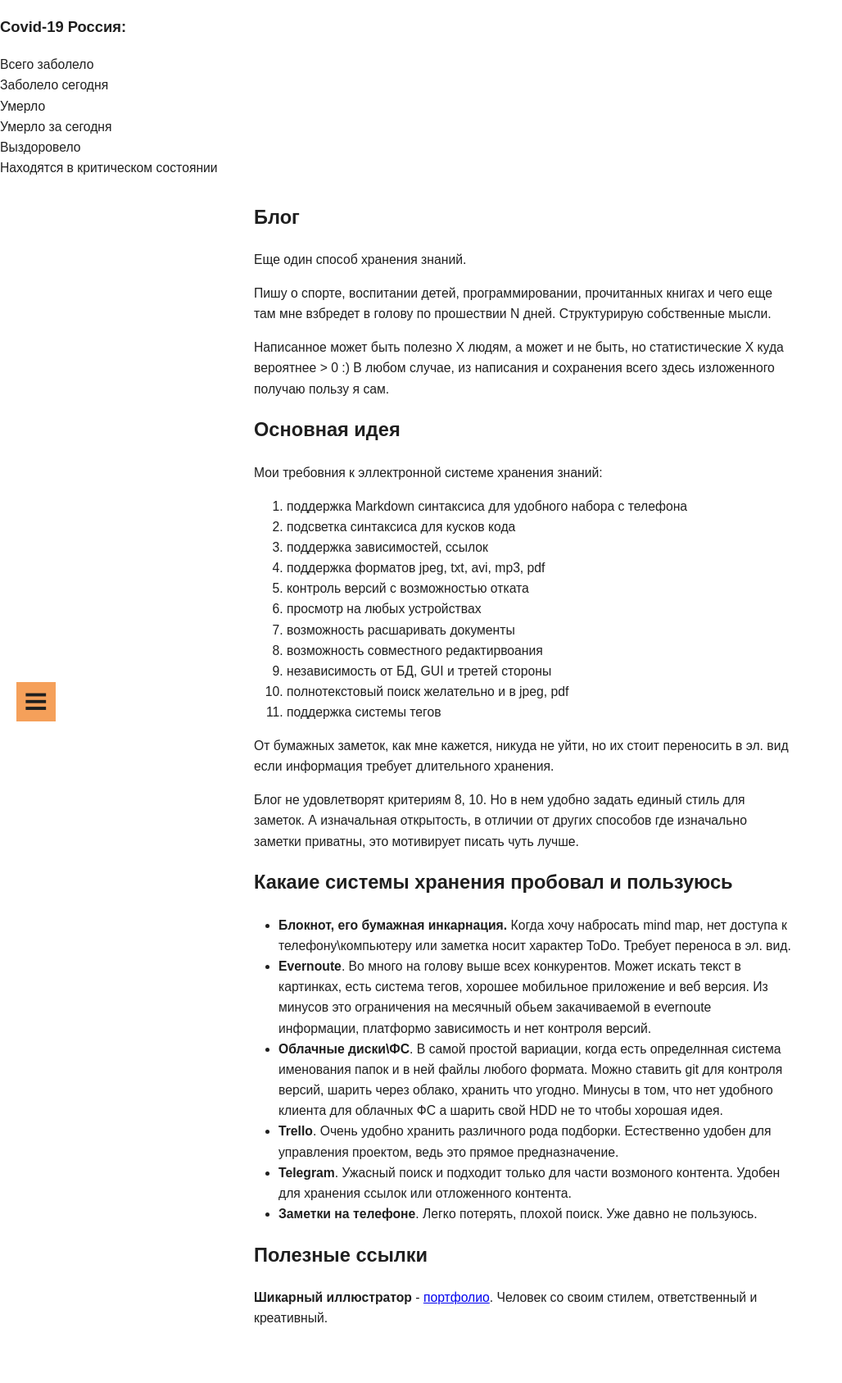
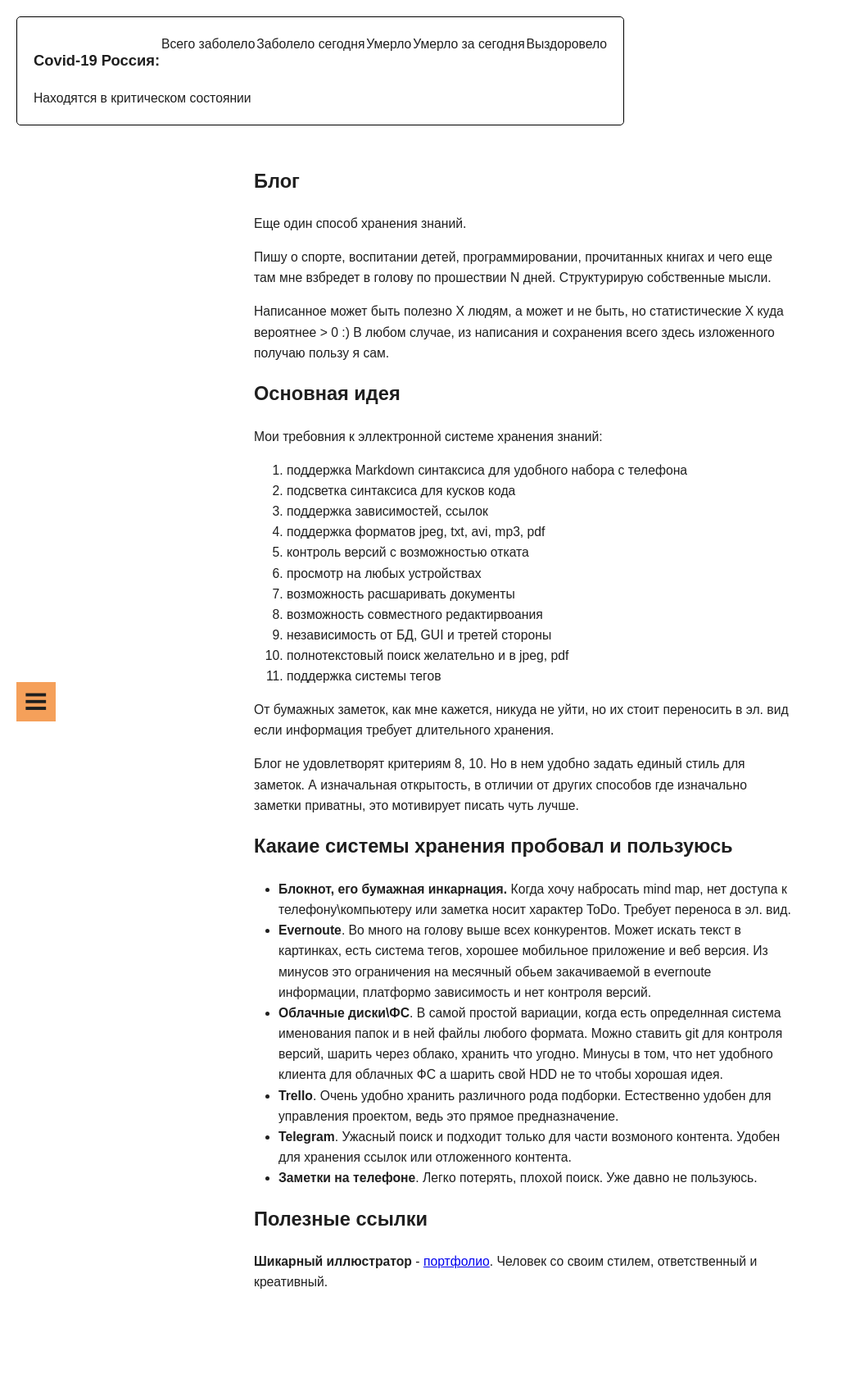
Before and after one commit to guest363/blog, a Jekyll site: the page built from index.md, in a window 1280 px wide. Shown: the whole page at 82% size, without its empty margins (0-1028 px from the left). Built offline with Jekyll 4.4.1, drawn with Linux system fonts in a browser that asks for light colours; after the commit the page ends 1643 px from its top, so only the background shows below that.

Commit message:
minimal style

```diff
--- a/_includes/covid-widget.html
+++ b/_includes/covid-widget.html
@@ -1,3 +1,4 @@
+<link rel="stylesheet" type="text/css" href="/css/covid-widget.css" />
 <div id="covid-widget">
   <h3>Covid-19 Россия:</h3>
   <div class="covid--block">
--- /dev/null
+++ b/css/covid-widget.css
@@ -0,0 +1,13 @@
+#covid-widget {
+  display: flex;
+  flex-wrap: wrap;
+  justify-content: space-between;
+  max-width: 700px;
+  margin: var(--text-side);
+  border: 1px solid black;
+  padding: var(--text-side);
+  border-radius: 5px;
+}
+#covid-widget h3 {
+
+}
```
